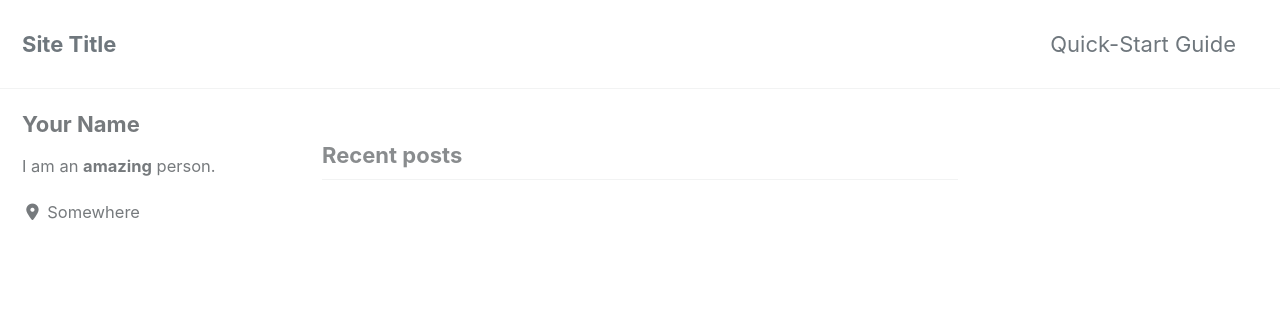
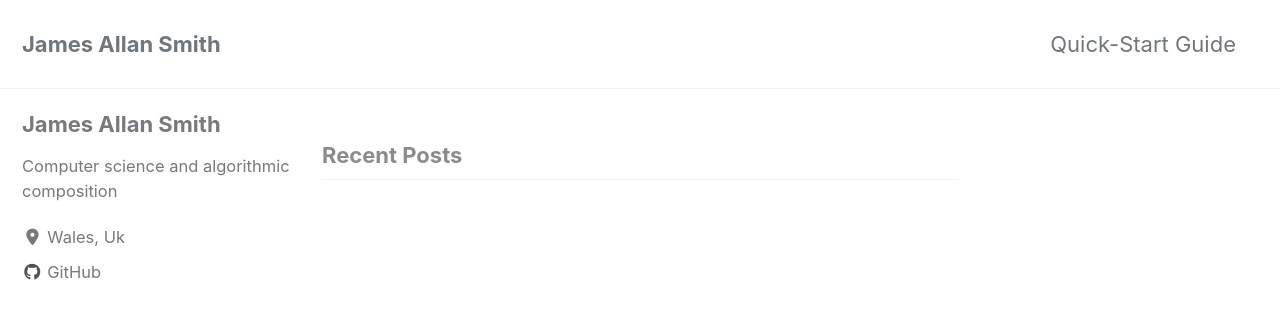
Before and after one commit to jamesAllanS/jamesAllanS.github.io, a Jekyll site: the page built from index.html, in a window 1280 px wide and 900 px high. Shown: the top 319 px of the window. Built offline with Jekyll 4.4.1, drawn with Linux system fonts in a browser that asks for light colours; cached includes are drawn as plain includes; nearby versions of some CDN libraries; the list of posts is cut into pages by our own code; some of the changed text lies outside the part shown.

Commit message:
update _config.yml

```diff
--- a/_config.yml
+++ b/_config.yml
@@ -15,12 +15,12 @@
 minimal_mistakes_skin    : "default" # "air", "aqua", "contrast", "dark", "dirt", "neon", "mint", "plum", "sunrise"
 
 # Site Settings
-locale                   : "en-US"
-title                    : "Site Title"
+locale                   : "en-UK"
+title                    : "James Allan Smith"
 title_separator          : "-"
 subtitle                 : # site tagline that appears below site title in masthead
-name                     : "Your Name"
-description              : "An amazing website."
+name                     : "James Allan Smith"
+description              : "Computer science and algorithmic composition"
 url                      : # the base hostname & protocol for your site e.g. "https://mmistakes.github.io"
 baseurl                  : # the subpath of your site, e.g. "/blog"
 repository               : # GitHub username/repo-name e.g. "mmistakes/minimal-mistakes"
@@ -107,10 +107,11 @@ analytics:
 
 # Site Author
 author:
-  name             : "Your Name"
+  name             : "James Allan Smith"
   avatar           : # path of avatar image, e.g. "/assets/images/bio-photo.jpg"
-  bio              : "I am an **amazing** person."
-  location         : "Somewhere"
+  bio              : "Computer science and algorithmic composition"
+  location         : "Wales, Uk"
+  github           : "jamesAllanSmith"
   email            :
   links:
     - label: "Email"
@@ -292,3 +293,11 @@ defaults:
       comments: # true
       share: true
       related: true
+
+  # _pages
+  - scope:
+      path: ""
+      type: pages
+    values:
+      layout: single
+      author_profile: true
```
